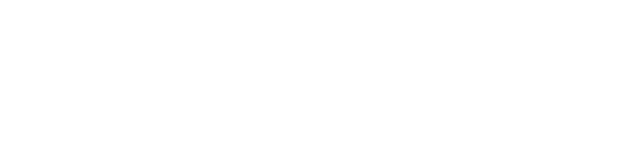
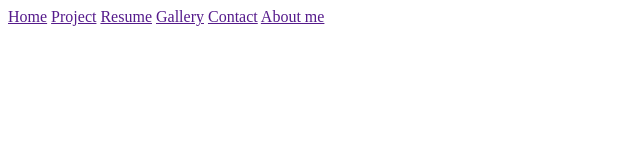
Before and after one commit to Sampath0329/myPersonal_portfolio, a plain HTML site: page index.html in a window 1280 px wide. Shown: the whole page, without its empty margins (0-640 px from the left). Drawn offline with Linux system fonts and the light colour scheme.

```diff
--- a/index.html
+++ b/index.html
@@ -5,6 +5,16 @@
     <title>Nadish Sampath</title>
 </head>
 <body>
-
+<!--  Header Section -->
+<header>
+    <nav>
+        <a href="">Home</a>
+        <a href="">Project</a>
+        <a href="">Resume</a>
+        <a href="">Gallery</a>
+        <a href="">Contact</a>
+        <a href="">About me</a>
+    </nav>
+</header>
 </body>
 </html>
```
Also changed, not shown: 1 other file.
